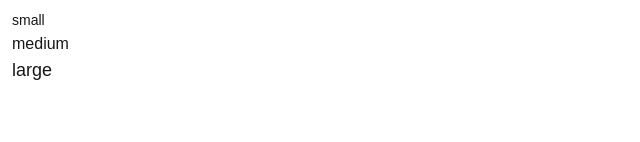
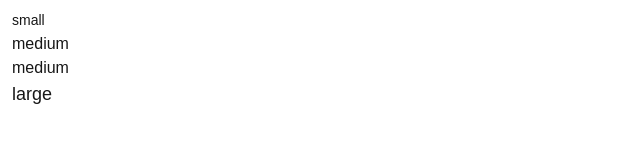
Before and after one commit to edwincodee/alx-project-0x00-setup, a Next.js app in the folder alx-project-0x00/: page /landing in a window 1280 px wide. Shown: the part 442-584 px from the top of the page, without its empty margins (0-640 px from the left). Built offline with nearby package versions, Linux system fonts and the light colour scheme.

Commit message:
updated landing page

```diff
--- a/alx-project-0x00/interfaces/index.ts
+++ b/alx-project-0x00/interfaces/index.ts
@@ -1,4 +1,4 @@
 export interface PillProps {
     title: string
-    styles?: string
+    styles: string
 }
--- a/alx-project-0x00/pages/landing.tsx
+++ b/alx-project-0x00/pages/landing.tsx
@@ -9,6 +9,7 @@ const  Landing: React.FC = () => {
             <div className="space-x-4 mx-3">
                 <Button title="small" styles="text-sm rounded-sm"/>
                 <Button title="medium" styles="text-base rounded-md"/>
+                <Button title="medium" styles="text-base rounded-lg"/>
                 <Button title="large" styles="text-lg rounded-full"/>
             </div>
         </div>
```
